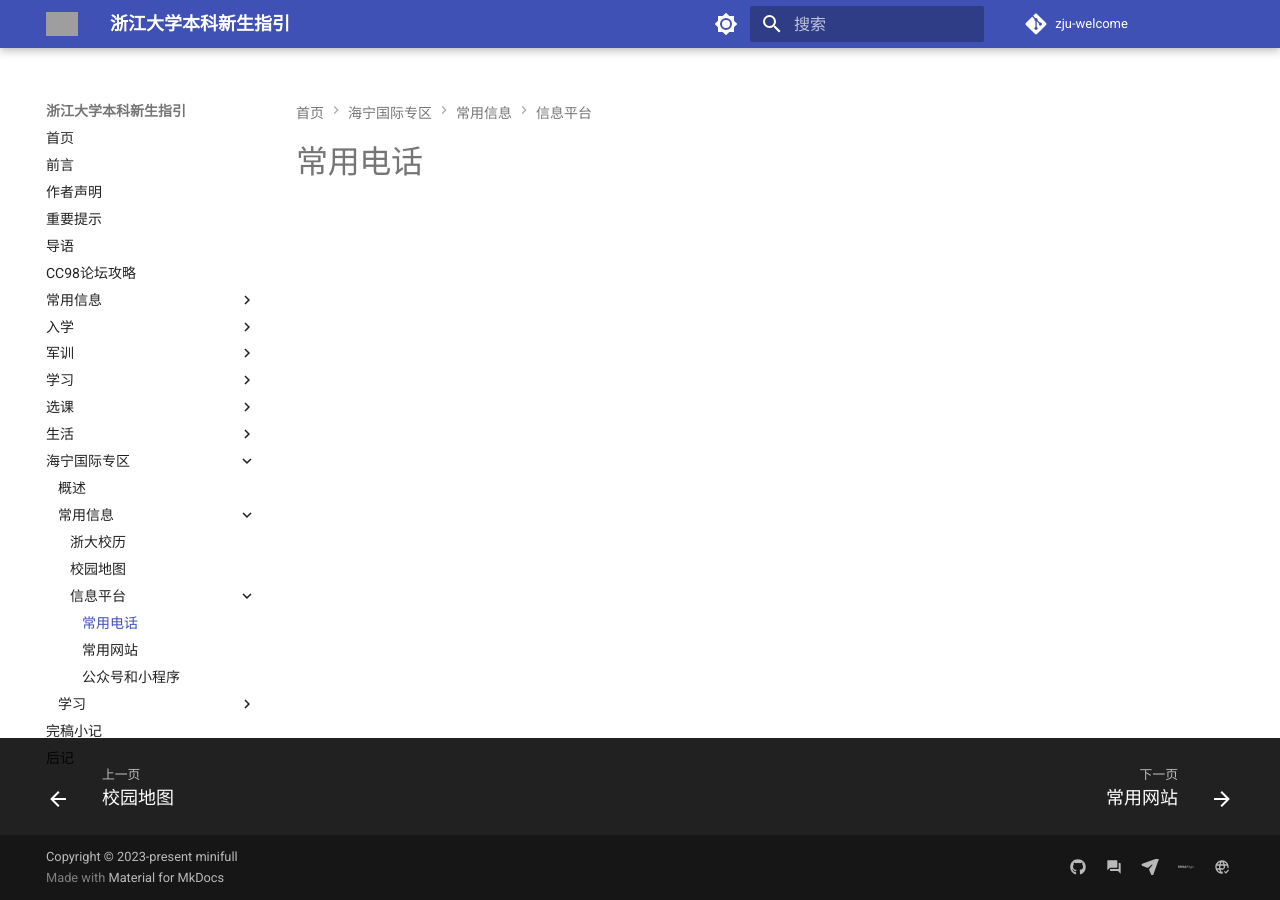
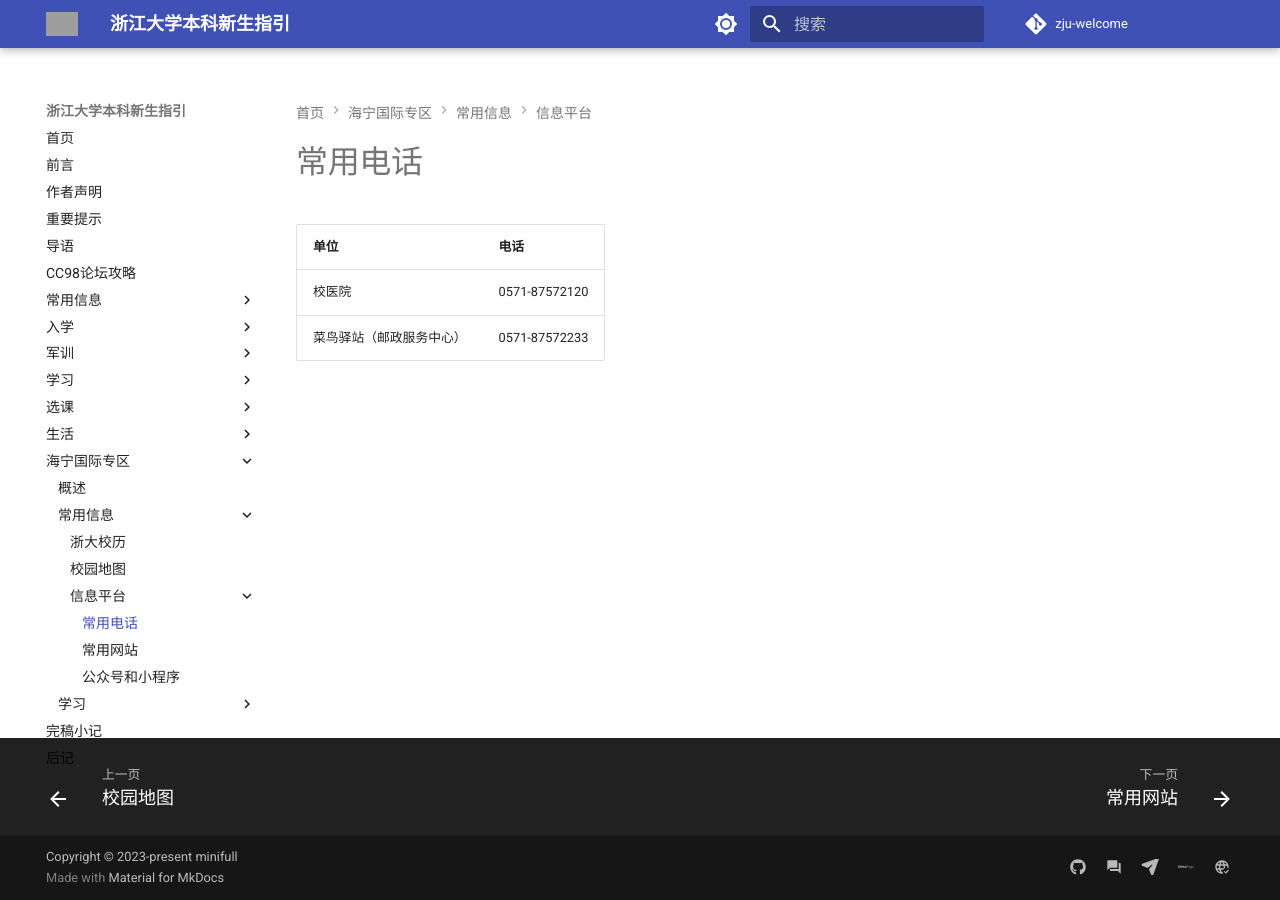
Before and after one commit to mini-full/zju-welcome, an MkDocs documentation site: the page built from docs/haining/basics/contact.md, in a window 1280 px wide. Built offline with MkDocs 1.6.1 and Material for MkDocs 9.7.7, drawn with Linux system fonts in a browser that asks for light colours; comment, search, counter and statistics services are not loaded; grey boxes are pictures that could not be loaded.

Commit message:
add contacts

```diff
--- a/docs/haining/basics/contact.md
+++ b/docs/haining/basics/contact.md
@@ -1 +1,6 @@
 # 常用电话
+
+| 单位 | 电话 |
+| --- | --- |
+| 校医院 | 0571-87572120 |
+| 菜鸟驿站（邮政服务中心） | 0571-87572233 |
```
